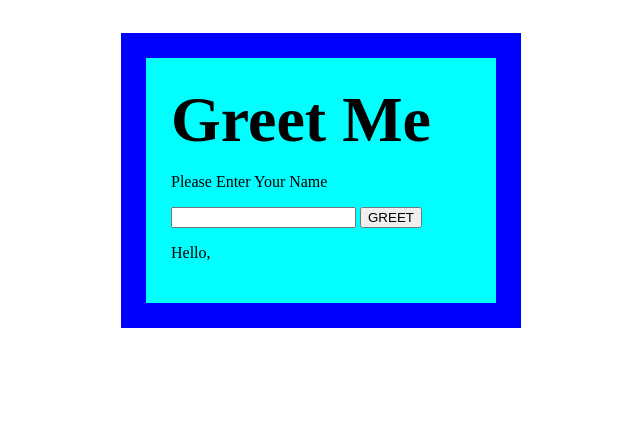
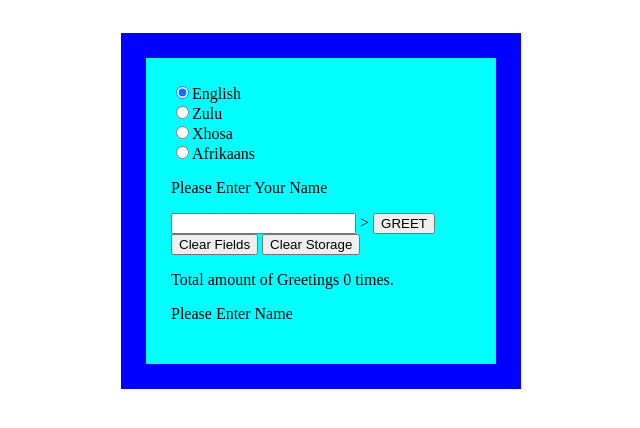
Before and after one commit to JunaidGool/greetings, a plain HTML site: page index.html in a window 1280 px wide. Both pictures are taken after a click on the button "GREET". Shown: the whole page, without its empty margins (94-734 px from the left). Drawn offline with Linux system fonts and the light colour scheme.

Commit message:
count and clear added

```diff
--- a/greet.js
+++ /dev/null
@@ -1,4 +0,0 @@
-function greet(para1){
-  var greeting = ("Hello, " + para1);
-  return greeting
-};
--- a/index.html
+++ b/index.html
@@ -2,27 +2,97 @@
 <html>
 <head>
   <link rel="stylesheet" href="greet.css">
-<title>Greeting</title>
   <link rel="stylesheet" type="text/css" href="greet.css">
+
+    <meta charset="utf-8">
+    <title>Greet in selected language</title>
 </head>
-<body>
+<body onload = "loadStats();">
 
     <div id="InputBox">
-	<h2>Greet Me</h2>
+        <input type="radio" id="eng" name="languages" value="english" checked="checked">English<br>
+        <input type="radio" id="zul" name="languages" value="zulu" >Zulu<br>
+        <input type="radio" id="xho" name="languages" value="xhosa" >Xhosa<br>
+        <input type="radio" id="afr" name="languages" value="afrikaans" >Afrikaans<br>
         <p class="enterName">Please Enter Your Name</p>
-	<input type="text" id="input" >
-	<button onclick="greet()">GREET</button>
+        <input type="text" id="input" required> ></input>
+        <button  type="button" id="countButton">GREET</button>
+        <button  type="button" id="clearButton">Clear Fields</button>
+        <button type="button" id="clearStorage">Clear Storage</button>
+        <p>Total amount of Greetings <a id="clicks" > 0 </a> times.</p>
+
         <p id="output"></p>
-	<p id="elementID"></p>
+
     </div>
 
+
     <script>
+        document.getElementById("countButton").addEventListener("click", greet);
+        document.getElementById("clearButton").addEventListener("click", ClearFields);
+        document.getElementById("clearStorage").addEventListener("click", reset_counter);
 
-    function greet (){
-			var x = document.getElementById("input").value;
-	    document.getElementById("output").innerHTML = "Hello, " + x;
-			document.getElementById("elementID").value = "";
-};
+        var clicks = 0;
+
+        // you want to start clicks from the localStorage value if it's there
+        function loadStats (){
+          if (window.localStorage.getItem('clicks')) {
+            clicks = window.localStorage.getItem('clicks');
+            document.getElementById("clicks").innerHTML = clicks;
+
+       } else{
+          window.localStorage.setItem ('clicks',0);
+       } //checks if data has been saved before so Clicks value does not become null
+     }
+
+
+        function greet() {
+
+          var name = document.getElementById("input").value;
+
+
+          if (name.length == 0) {
+            document.getElementById("output").innerHTML = "Please Enter Name" + name;
+          }
+
+          if (document.getElementById("eng").checked && name.length > 0) {
+            document.getElementById("output").innerHTML = "Hello, " + name;
+            clicks ++;
+
+          }
+          else if (document.getElementById("zul").checked && name.length > 0){
+            document.getElementById("output").innerHTML = "Sawubona, " + name;
+            clicks ++;
+
+          }
+          else if (document.getElementById("xho").checked && name.length > 0)  {
+            document.getElementById("output").innerHTML = "Molo, " + name;
+            clicks ++;
+
+          }
+          else if (document.getElementById("afr").checked && name.length > 0)   {
+            document.getElementById("output").innerHTML = "Hallo, " + name;
+            clicks ++;
+
+          }
+
+          // store the new value of clicks in localStorage
+          window.localStorage.setItem("on_load_counter",clicks)
+
+          window.localStorage.setItem("clicks",clicks)
+          document.getElementById("clicks").innerHTML = clicks;
+        }
+
+        var stringInput = " ";
+        function ClearFields() {
+          document.getElementById("input").value = "";
+          document.getElementById("output").innerHTML = "" + name;
+          }
+
+          var reset = 0;
+          function reset_counter() {
+            window.localStorage.clear('on_load_counter');
+            document.getElementById("clicks").innerHTML = reset;
+          }
 
       </script>
 
```
Lines whose indentation alone changed are shown as unchanged.
